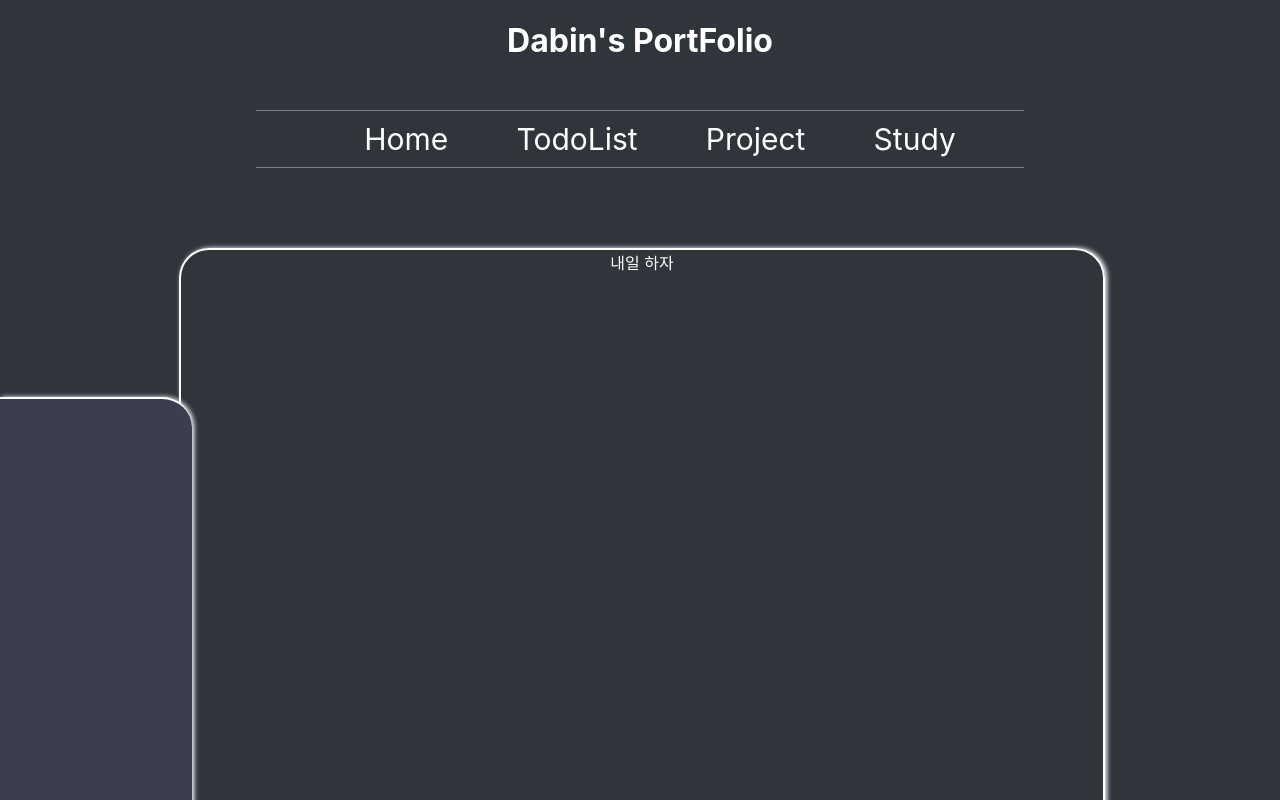
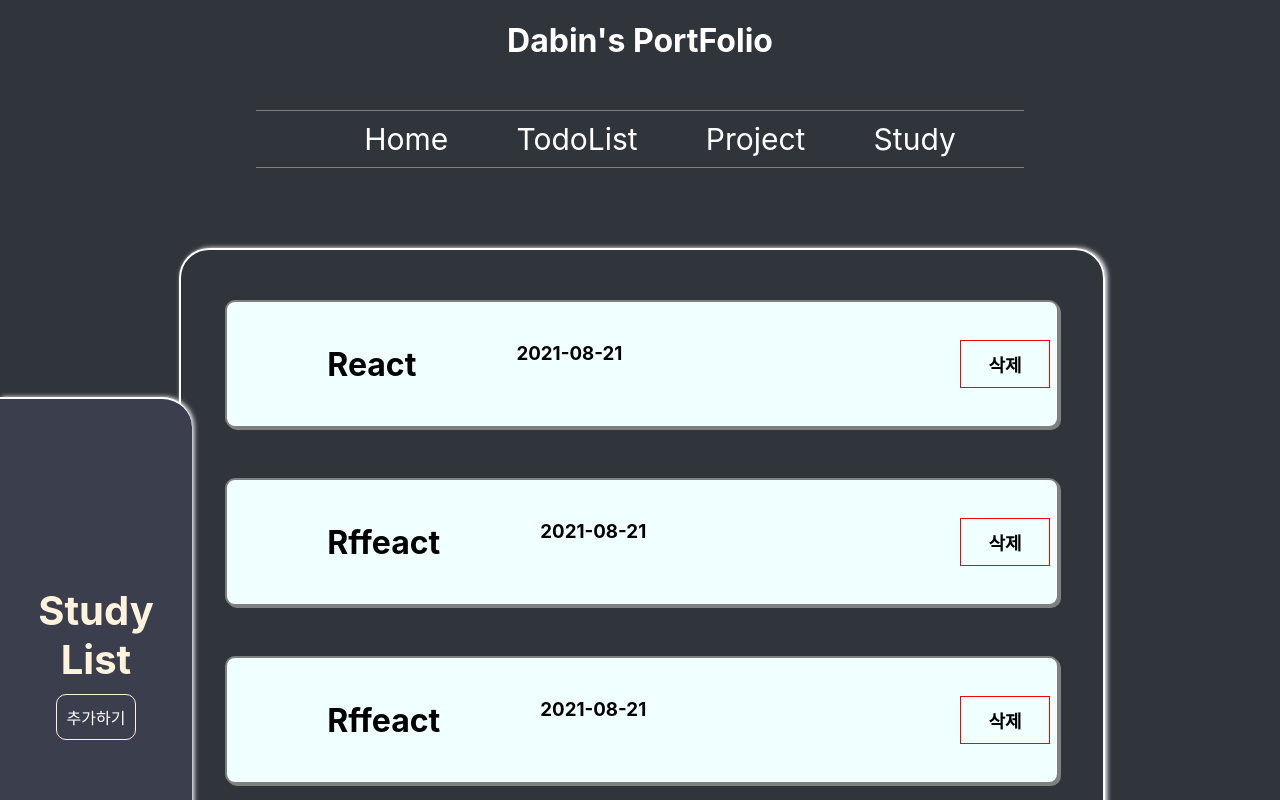
Before and after one commit to Parkdabin/Dabin-Portfolio, a React (Create React App) app: page /study in a window 1280 px wide. Shown: the top 800 px of the page. Built offline with nearby package versions, Linux system fonts and the light colour scheme.

Commit message:
2021-08-18

```diff
--- a/src/App.js
+++ b/src/App.js
@@ -8,6 +8,7 @@ import AddTodoList from './Components/AddTodoList';
 import TodoList from './Pages/TodoList';
 import AddProfile from './Components/AddProfile';
 import EmptyPage from './Pages/EmptyPage';
+import StudyListContent from './Components/StudyListContent';
 
 function App (){
     return (
@@ -28,11 +29,14 @@ function App (){
             <Route path="/study" exact>
               <Study />
             </Route>
-            <Route path="/todolist/add_todolist">
+            <Route path="/todolist/add_todolist" exact>
               <AddTodoList />
             </Route>
-            <Route path="/add_profile">
+            <Route path="/add_profile" exact>
               <AddProfile />
+            </Route>
+            <Route path="/study/:contentid">
+              <StudyListContent />
             </Route>
             <Route>
               <EmptyPage />
--- /dev/null
+++ b/src/Components/StudyList.js
@@ -0,0 +1,17 @@
+import React from 'react';
+import { Link } from 'react-router-dom';
+
+function StudyList({ lists }) {
+    return (
+        <div className="studylist">
+            <Link to={`/study/${lists.id}`} className="studycontentlink">
+                <h1>{lists.title}</h1>
+                <h3>{lists.date}</h3>
+            </Link>
+            <button className="btn-studylistdel"> 삭제</button>
+        </div>
+
+    );
+}
+
+export default StudyList;
--- /dev/null
+++ b/src/Components/StudyListContent.js
@@ -0,0 +1,41 @@
+import React from 'react';
+import { useParams } from 'react-router';
+import Data from '../db/data.json';
+import { Link } from 'react-router-dom';
+import StrReplace from 'react-string-replace';
+
+function StudyListContent() {
+    const { contentid } = useParams();
+    const studylists = Data.StudyList;
+    function isTitleContent(element) {
+        if (element.id === Number(contentid)) {
+            return true;
+        }
+    }
+    const showTitleContent = studylists.find(isTitleContent);
+    function recontent(){
+        showTitleContent.content = StrReplace(showTitleContent.content, '\n', (match)=> (
+            <br />
+        ))
+        return showTitleContent.content
+    }
+    return (
+        <>
+            <div className="Container">
+                <div className="Nav">
+                    <span>Study Content</span>
+                    <Link to="/study" className="link">뒤로가기</Link>
+                </div>
+                <div className="Content" style={{ flexDirection: 'column', justifyContent: 'flex-start', alignItems: 'center' }}>
+                    <div className="studycontent">
+                        <h1>{showTitleContent.title}</h1>
+                        <span>{recontent()}</span>
+                    </div>
+                </div>
+            </div>
+            <div className="copyright">Copyright 2021. Dabin All Rights Resserved</div>
+        </>
+    );
+}
+
+export default StudyListContent;
--- a/src/Pages/Study.js
+++ b/src/Pages/Study.js
@@ -1,14 +1,22 @@
 import React from 'react';
+import StudyList from '../Components/StudyList';
+import Data from '../db/data.json';
+import { Link } from 'react-router-dom';
 
 function Study() {
+    const studylist = Data.StudyList;
     return (
         <>
             <div className="Container">
                 <div className="Nav">
+                    <span>Study List</span>
+                    <Link to="/study/addstudylist" className="link"> 추가하기</Link>
+                </div>
+                <div className="Content" style={{flexDirection:'column', justifyContent:'flex-start', alignItems:'center'}}>
+                    {studylist.map(lists => (
+                        <StudyList lists= {lists} key={lists.id}></StudyList>
 
-                </div>
-                <div className="Content">
-                    내일 하자
+                    ))}
                 </div>
             </div>
             <div className="copyright">Copyright 2021. Dabin All Rights Resserved</div>
--- a/src/db/data.json
+++ b/src/db/data.json
@@ -32,5 +32,25 @@
       "content": "2016. 08. OCJP\n 2021. 06. 정보처리기사",
       "id": 8
     }
+  ],
+  "StudyList": [
+    {
+      "id": 2,
+      "title": "React",
+      "date" : "2021-08-21",
+      "content" : "hellofew\nfewnkfwe"
+    },
+    {
+      "id": 3,
+      "title": "Rffeact",
+      "date" : "2021-08-21",
+      "content" : "hellogfdgd"
+    },
+    {
+      "id": 4,
+      "title": "Rffeact",
+      "date" : "2021-08-21",
+      "content" : "hellogfdgd"
+    }
   ]
 }
--- a/src/index.css
+++ b/src/index.css
@@ -385,3 +385,54 @@ input[type="checkbox"] {
   color: rgb(217, 231, 192);
   font-size: 1.2rem;
 }
+
+.studylist{
+  background-color:azure;
+  margin-top: 50px;
+  width: 90%;
+  height: 15%;
+  display: flex;
+  align-items: center;
+  justify-content: flex-start;
+  border: 2px solid gray;
+  border-radius: 10px;
+  box-shadow: 2px 2px gray;
+  flex-wrap: wrap;
+  cursor: pointer;
+}
+.studylist h1, h3{
+  color: black;
+  margin-left: 100px;
+}
+.btn-studylistdel{
+  position: absolute;
+  left: 75%;
+  width: 90px;
+  padding: 10px;
+  font-size: 18px;
+  background-color: transparent;
+  border: 1px solid red;
+  font-weight: bold;
+}
+.btn-studylistdel:active{
+  background-color: red;
+  color: white;
+}
+.studycontentlink{
+  display: flex;
+  text-decoration: none;
+  width: 100%;
+}
+
+.studycontent{
+  margin-top: 50px;
+  width: 90%;
+  border-radius: 10px;
+}
+.studycontent h1{
+  font-size: 60px;
+  color:rgb(217, 231, 192);
+}
+.studycontent span{
+  font-size: 25px;
+}
```
